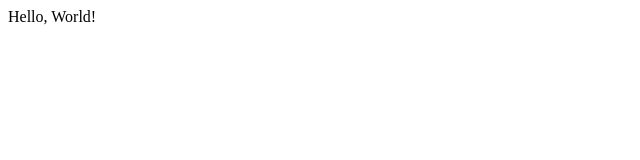
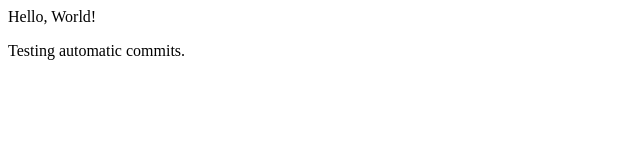
Before and after one commit to abusadore-et-vittima/abusadore-et-vittima.github.io, a plain HTML site: page index.html in a window 1280 px wide. Shown: the whole page, without its empty margins (0-640 px from the left). Drawn offline with Linux system fonts and the light colour scheme.

Commit message:
Add marker to test auto deployments

```diff
--- a/index.html
+++ b/index.html
@@ -6,5 +6,8 @@
 </head>
 <body>
   Hello, World!
+  <p>
+    Testing automatic commits.
+  </p>
 </body>
 </html>
```
